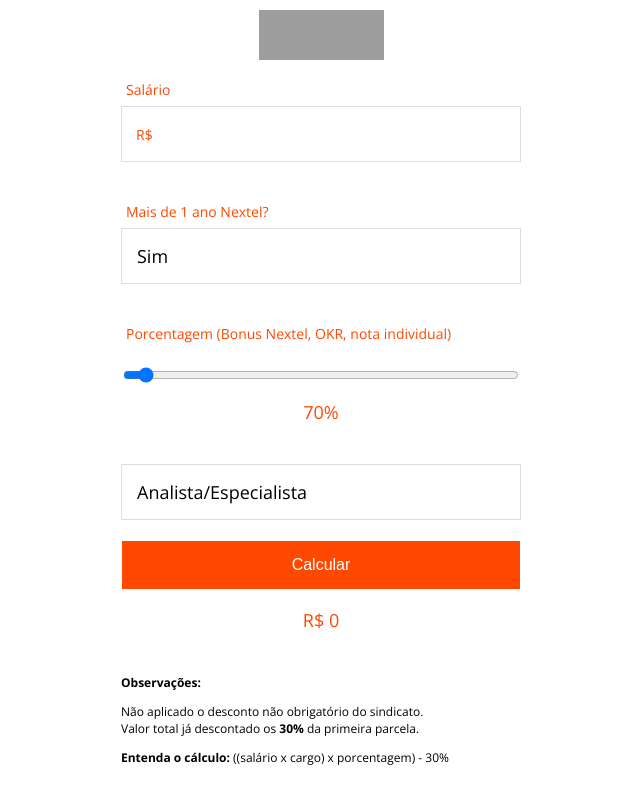
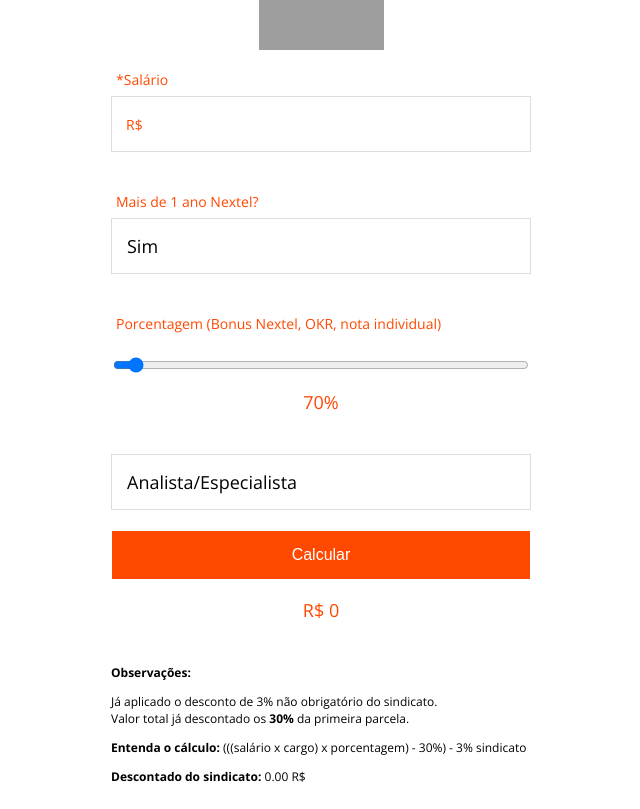
Before and after one commit to caiodesign/nextel-ppr, a React (Create React App) app: page / in a window 1280 px wide. Shown: the whole page, without its empty margins (319-959 px from the left). Built offline with nearby package versions, Linux system fonts and the light colour scheme; grey boxes are pictures that could not be loaded.

Commit message:
added sindicate into project

```diff
--- a/src/App.css
+++ b/src/App.css
@@ -12,7 +12,7 @@ label {
 }
 
 form {
-  width: 400px;
+  width: 420px;
   max-width: calc(100% - 30px);
 }
 
@@ -23,7 +23,7 @@ ul {
   margin-left: 0px;
   padding-left: 0px;
   color: #000;
-  width: 400px;
+  width: 420px;
   max-width: 100%;
 }
 
@@ -87,6 +87,8 @@ button:hover{
   font-size: 18px;
   outline: 0;
   padding: 15px;
+  -webkit-transition-duration: 0.4s; /* Safari */
+  transition-duration: 0.4s;
 }
 
 .input-salary{
@@ -102,6 +104,10 @@ button:hover{
   border: solid 1px #ddd;
 }
 
+.input-error{
+  border: 1px solid red;
+}
+
 .currency{
   position: absolute;
   padding-top: 45px;
@@ -115,3 +121,15 @@ button:hover{
 .text-bold span{
   font-weight: 400;
 }
+
+.text-error {
+  -webkit-transition-duration: 0.4s; /* Safari */
+  transition-duration: 0.4s;
+  color: red;
+  font-weight: 400;
+  opacity: 0;
+}
+
+.text-error.active{
+  opacity: 1;
+}
--- a/src/App.js
+++ b/src/App.js
@@ -1,12 +1,12 @@
 import React, { Component } from 'react'
-import Calculator from './utils/calculator'
+import Calculator, { sindicateCalculator } from './utils/calculator'
 import CurrencyFormat from 'react-currency-format';
 import './App.css'
 
 class App extends Component {
   state = {
     salary: {
-      total: 1000,
+      total: 0,
       text: 'R$'
     },
     veteran: true,
@@ -14,6 +14,7 @@ class App extends Component {
     rate: 0.7,
     role: 1.4,
     bonus: 0,
+    error: false,
   }
 
   updateState = ({ target }, parse) => {
@@ -47,28 +48,37 @@ class App extends Component {
   handleSubmit = (event) => {
     event.preventDefault()
     const { salary: { total: salary }, months, rate, role } = this.state
-    const userPpr = Calculator({
-      salary,
-      months,
-      rate,
-      role
-    }, (bonus) => this.setState({ bonus }))
+    let userPpr
+    console.log(salary)
 
-    return userPpr
+    if(salary){
+      userPpr = Calculator({
+        salary,
+        months,
+        rate,
+        role
+      }, (bonus) => this.setState({ bonus, error: false }))
+      return userPpr
+    }
+
+    this.setState({ error: true })
+
+    return false
   }
 
   render() {
-    const { salary: { text }, rate, veteran, bonus } = this.state
+    const { salary: { text }, rate, veteran, bonus, error } = this.state
+    const bonusTotal = `R$ ${(bonus - sindicateCalculator(bonus))}`
     return (
       <div className="App">
         <header className="App-header">
           <div className="App-logo"></div>
           <form style={{ display: 'flex', flexDirection: 'column'}} onSubmit={(event) => this.handleSubmit(event)}>
             <div className="row">
-              <label>Salário</label>
+              <label>*Salário <span className={`text-error ${error && 'active'}`}>(Obrigatório)</span></label>
               <label className="currency">R$ </label>
               <CurrencyFormat
-                className="input input-salary"
+                className={`input input-salary ${error && 'input-error'}`}
                 displayType={'input'}
                 thousandSeparator
                 name="salary"
@@ -126,12 +136,13 @@ class App extends Component {
 
             <button type="submit">Calcular</button>
           </form>
-          <p>{bonus ? (`R$ ${bonus}`) : 'R$ 0'}</p>
+          <p>{bonus ? bonusTotal : 'R$ 0'}</p>
           <ul>
             <p className="text-bold">Observações:</p>
-            <li>Não aplicado o desconto não obrigatório do sindicato.</li>
+            <li>Já aplicado o desconto de 3% não obrigatório do sindicato.</li>
             <li>Valor total já descontado os <span className="text-bold">30%</span> da primeira parcela.</li>
-            <p className="text-bold">Entenda o cálculo:  <span>((salário x cargo) x porcentagem) - 30%</span></p>
+            <p className="text-bold">Entenda o cálculo:  <span>(((salário x cargo) x porcentagem) - 30%) - 3% sindicato</span></p>
+            <p className="text-bold">Descontado do sindicato: <span>{sindicateCalculator(bonus)} R$</span></p>
           </ul>
         </header>
       </div>
--- a/src/utils/calculator.js
+++ b/src/utils/calculator.js
@@ -11,4 +11,13 @@ export const pprCalculator = ({ salary, months, role, rate }, cb) => {
     return bonus
 }
 
+export const sindicateCalculator = (value) =>  {
+    const result = (value * 0.97)
+    if((value - result) > 200){
+        return 200
+    }
+
+    return (value - result).toFixed(2)
+}
+
 export default pprCalculator
```
